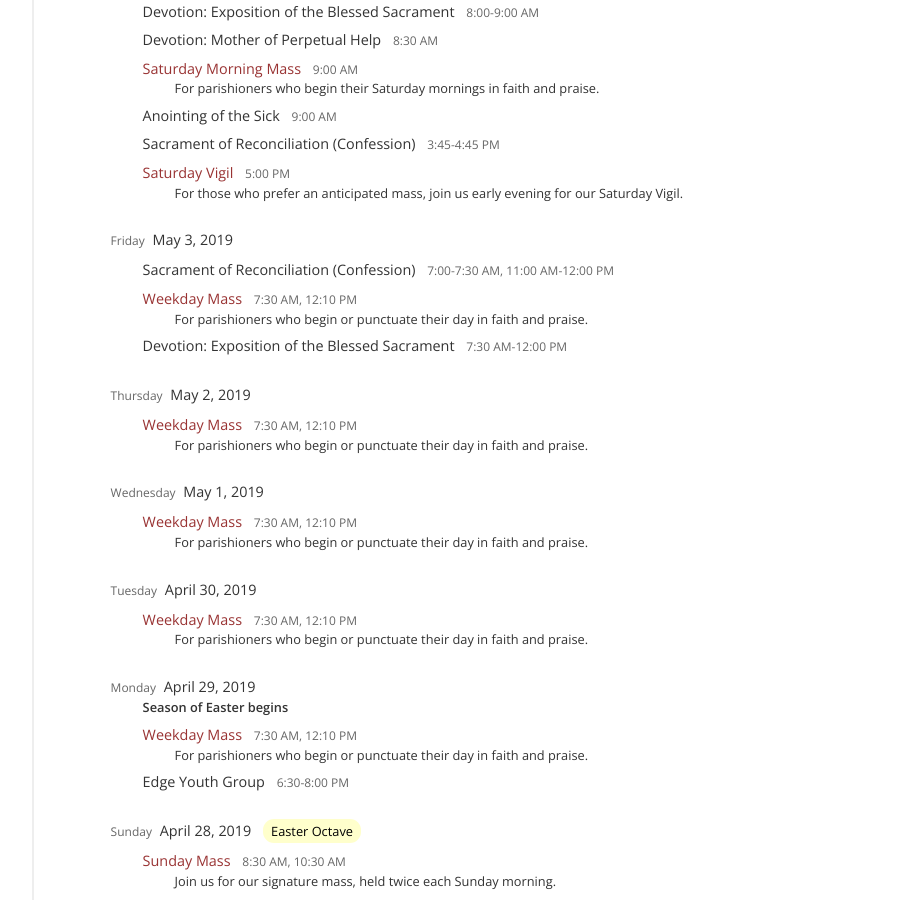
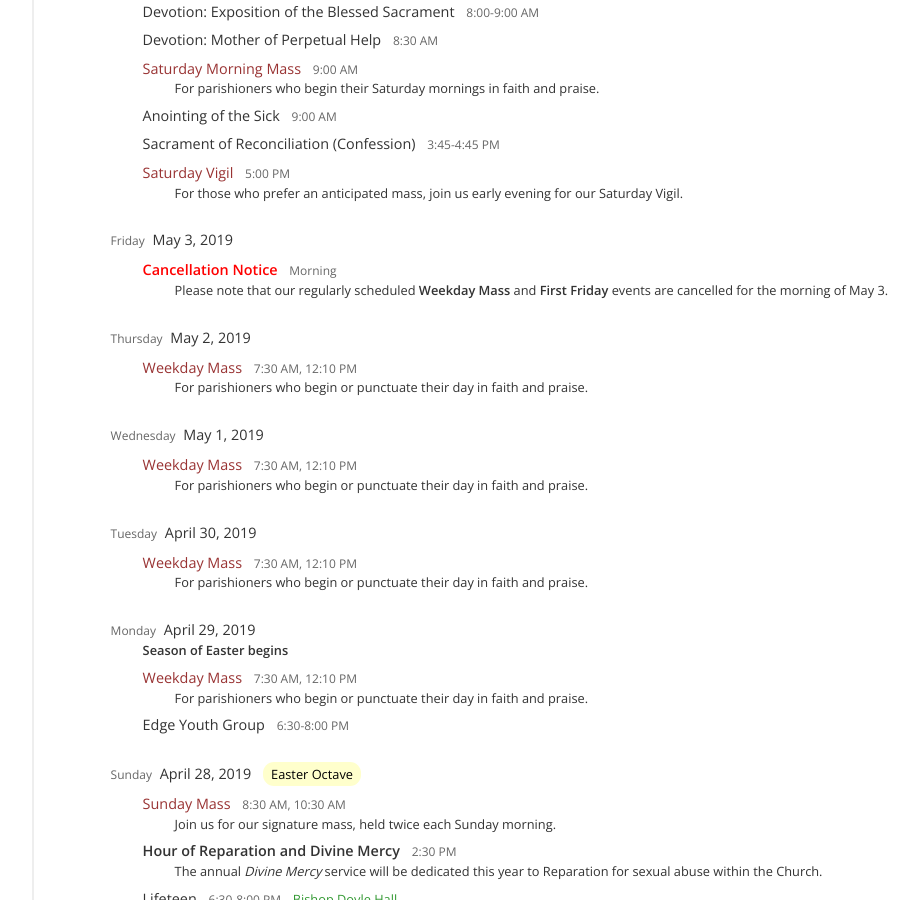
Before and after one commit to stpeterinchains/stpeterinchains.github.io, a Jekyll site: the page built from schedule.html, in a window 1280 px wide and 900 px high, scrolled down 1593 px. Shown: the whole window, without its empty margins (181-1100 px from the left). Built offline with Jekyll 4.4.1, drawn with Linux system fonts in a browser that asks for light colours; nearby versions of some CDN libraries.

Commit message:
Inserted May 3 cancellation notice

```diff
--- a/_data/schedule.yml
+++ b/_data/schedule.yml
@@ -420,7 +420,15 @@
   - date: 2019-05-02
     recurring: *thursday
   - date: 2019-05-03
-    recurring: *friday
+    specials:
+      - color: red
+        title: Cancellation Notice
+        descriptive: >
+          Please note that our regularly scheduled **Weekday&nbsp;Mass** and
+          **First&nbsp;Friday** events are&nbsp;cancelled for the
+          morning&nbsp;of&nbsp;May&nbsp;3.
+        time: Morning
+        ordinal: "0700"
   - date: 2019-05-04
     recurring: *saturday
   - date: 2019-05-05
```
